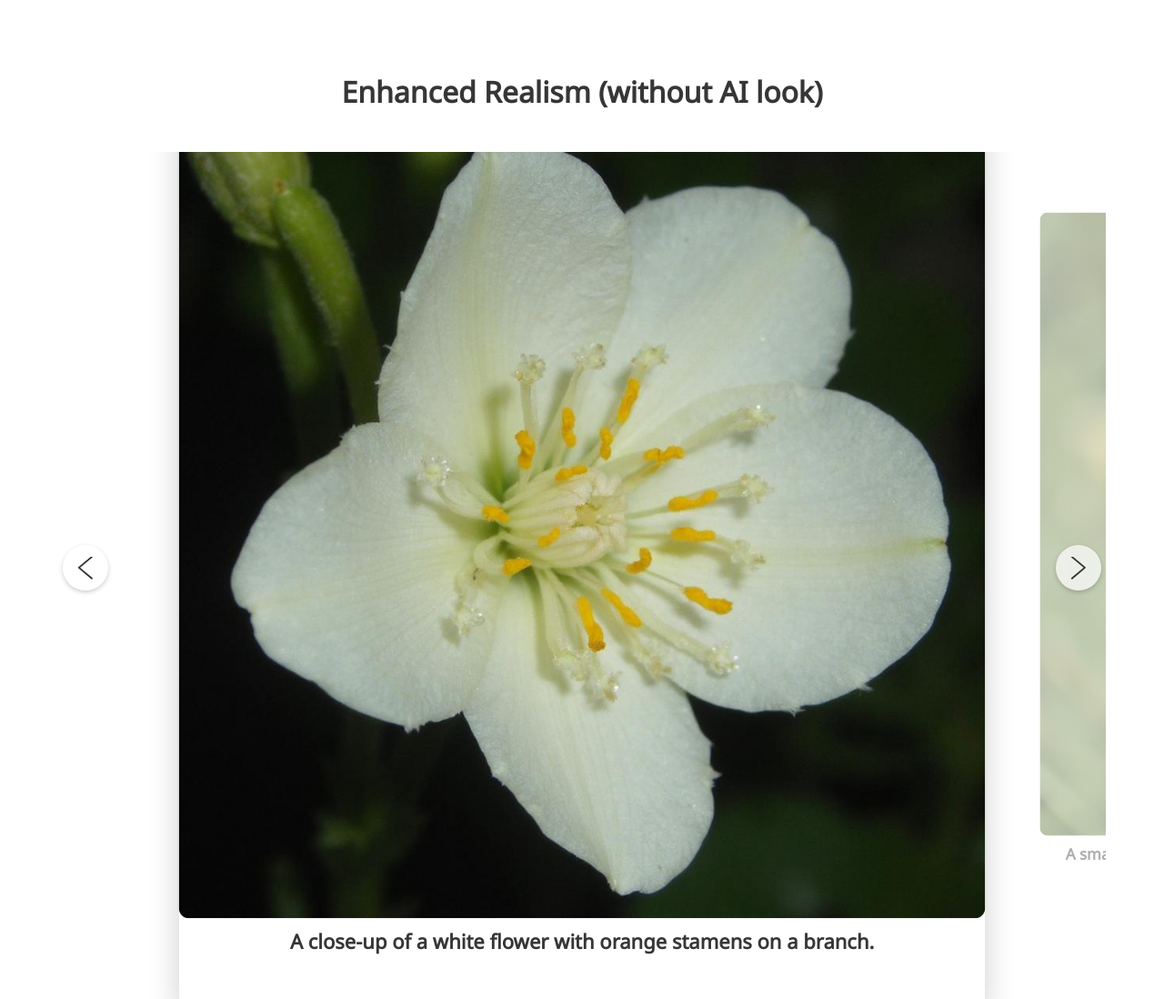
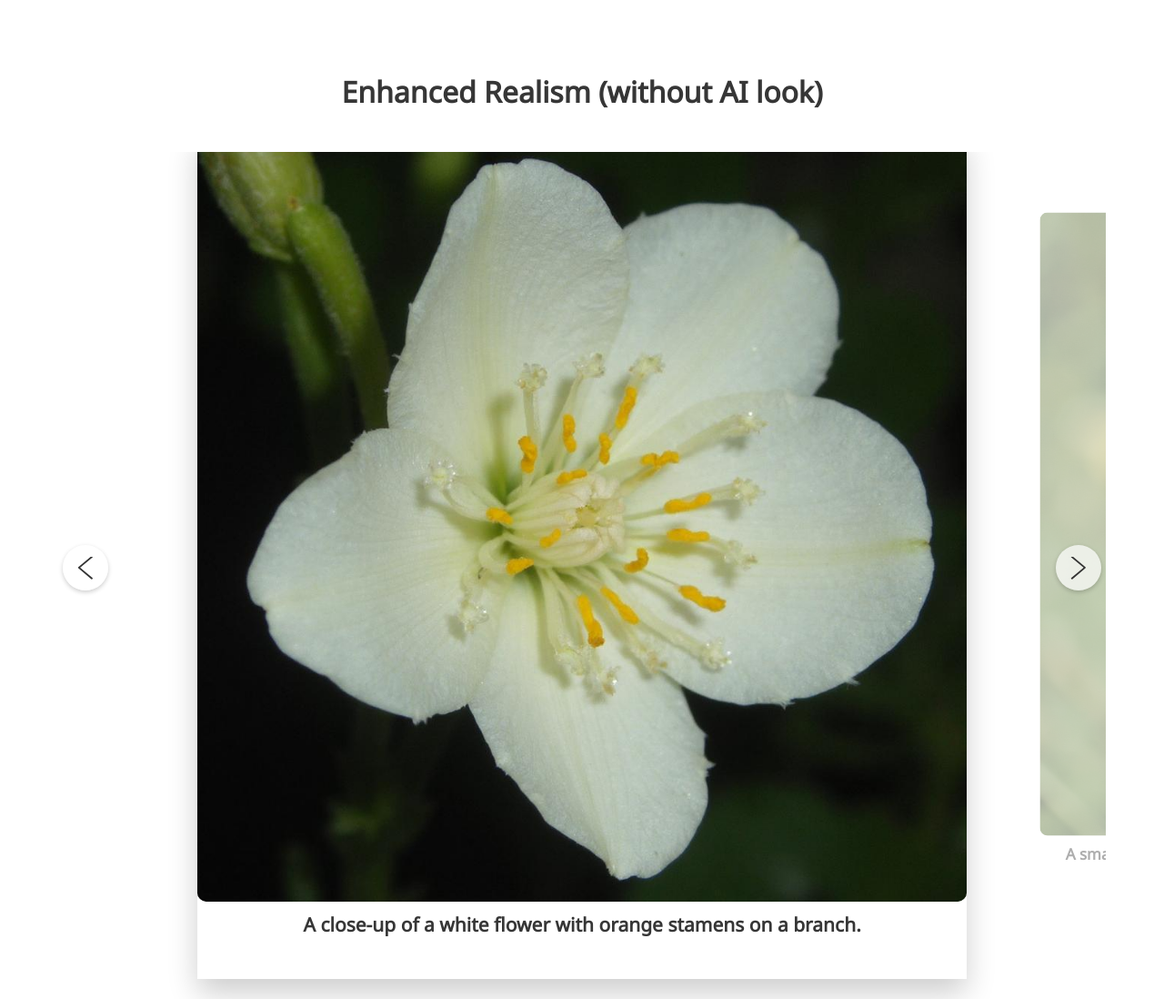
Before and after one commit to Tencent/srpo-project-page, a plain HTML site: page index.html in a window 1280 px wide. Shown: the part 2280-3378 px from the top of the page at 91% size. Drawn offline with nearby package versions, Linux system fonts and the light colour scheme; some icons are missing; a web font is replaced by a local one.

Commit message:
Update index.html

```diff
--- a/index.html
+++ b/index.html
@@ -34,8 +34,7 @@
 
     /* --- [优化] 激活状态样式 --- */
     .carousel-item.is-active {
-      /* 放大到 105%，比原始尺寸更大，更突出 */
-      transform: scale(1.1);
+      transform: scale(1.05);
       opacity: 1;
       /* 确保激活项在最上层 */
       z-index: 2;
@@ -225,22 +224,6 @@
     </div>
   </div>
 </section>
-
-<!-- <section class="hero teaser">
-  <div class="container is-max-desktop">
-    <div class="hero-body">
-      <video id="teaser" autoplay muted loop playsinline height="100%">
-        <source src="./static/videos/teaser.mp4"
-                type="video/mp4">
-      </video>
-      <h2 class="subtitle has-text-centered">
-        <span class="dnerf">Nerfies</span> turns selfie videos from your phone into
-        free-viewpoint
-        portraits.
-      </h2>
-    </div>
-  </div>
-</section> -->
 
 <section class="section">
   <div class="container is-max-desktop">
```
